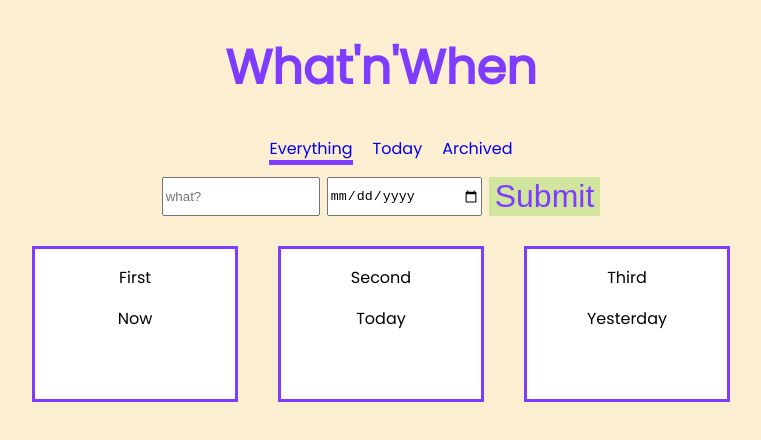
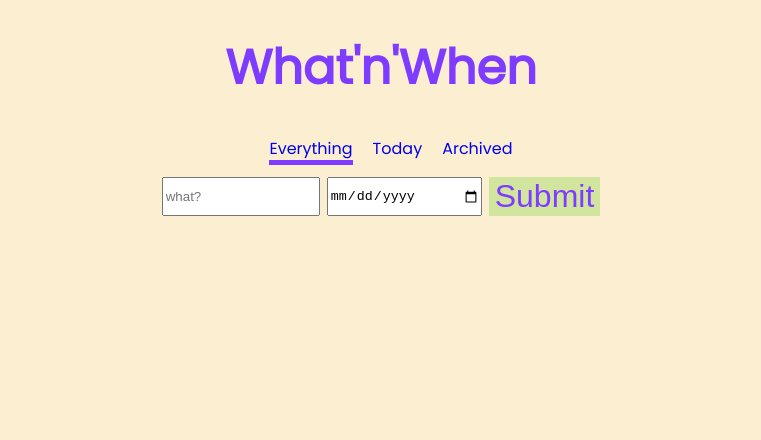
Before and after one commit to vadimnovozhilov/whatnwhen, a React (Create React App) app: page / in a window 1280 px wide. Shown: the top 440 px of the page, without its empty margins (259-1020 px from the left). Built offline with nearby package versions, Linux system fonts and the light colour scheme.

Commit message:
removed dummy data and added submit functionality to the form

```diff
--- a/src/App.js
+++ b/src/App.js
@@ -44,24 +44,19 @@ class App extends Component {
     super();
 
     this.state = {
-      whats: [
-        {
-          id: 1,
-          title: 'First',
-          date: 'Now'
-        },
-        {
-          id: 2,
-          title: 'Second',
-          date: 'Today'
-        },
-        {
-          id: 3,
-          title: 'Third',
-          date: 'Yesterday'
-        },
-      ]
+      whats: []
     }
+  }
+
+  handleSubmit = (e) => {
+    e.preventDefault();
+    const title = e.target.title.value;
+    const date = e.target.date.value;
+    const item = { title, date };
+    const items = [...this.state.whats, item];
+    this.setState({
+      whats: items,
+    });
   }
 
   render() {
@@ -82,7 +77,7 @@ class App extends Component {
                 </StyledLi>
             </StyledUl>
         </nav>
-        <SubmitForm />
+        <SubmitForm handleSubmit={this.handleSubmit} />
         <Switch>
           <Route exact path='/' component={() => <AllItems items={this.state.whats} />} />
           <Route path='/today' component={TodayItems} />
--- a/src/Components/SubmitForm/SubmitForm.js
+++ b/src/Components/SubmitForm/SubmitForm.js
@@ -27,10 +27,10 @@ const StyledButton = styled.button`
     }
 `
 
-export const SubmitForm = () => (
-    <StyledForm>
-        <StyledInput type="text" placeholder="what?" />
-        <StyledInput type="date" />
-        <StyledButton>Submit</StyledButton>
+export const SubmitForm = (props) => (
+    <StyledForm onSubmit={props.handleSubmit}>
+        <StyledInput type="text" name="title" placeholder="what?" />
+        <StyledInput type="date" name="date" />
+        <StyledButton type="submit">Submit</StyledButton>
     </StyledForm>
 )
```
